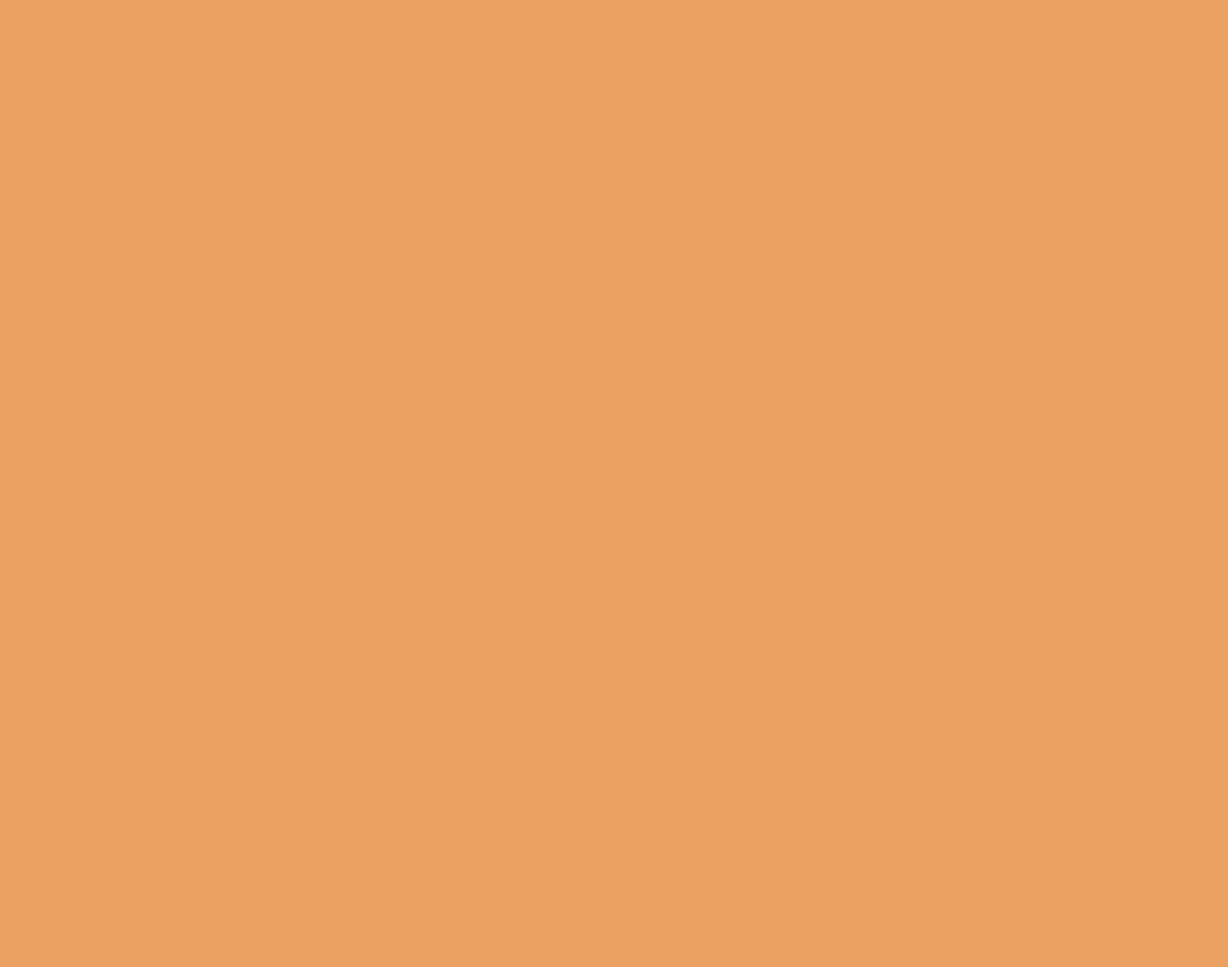
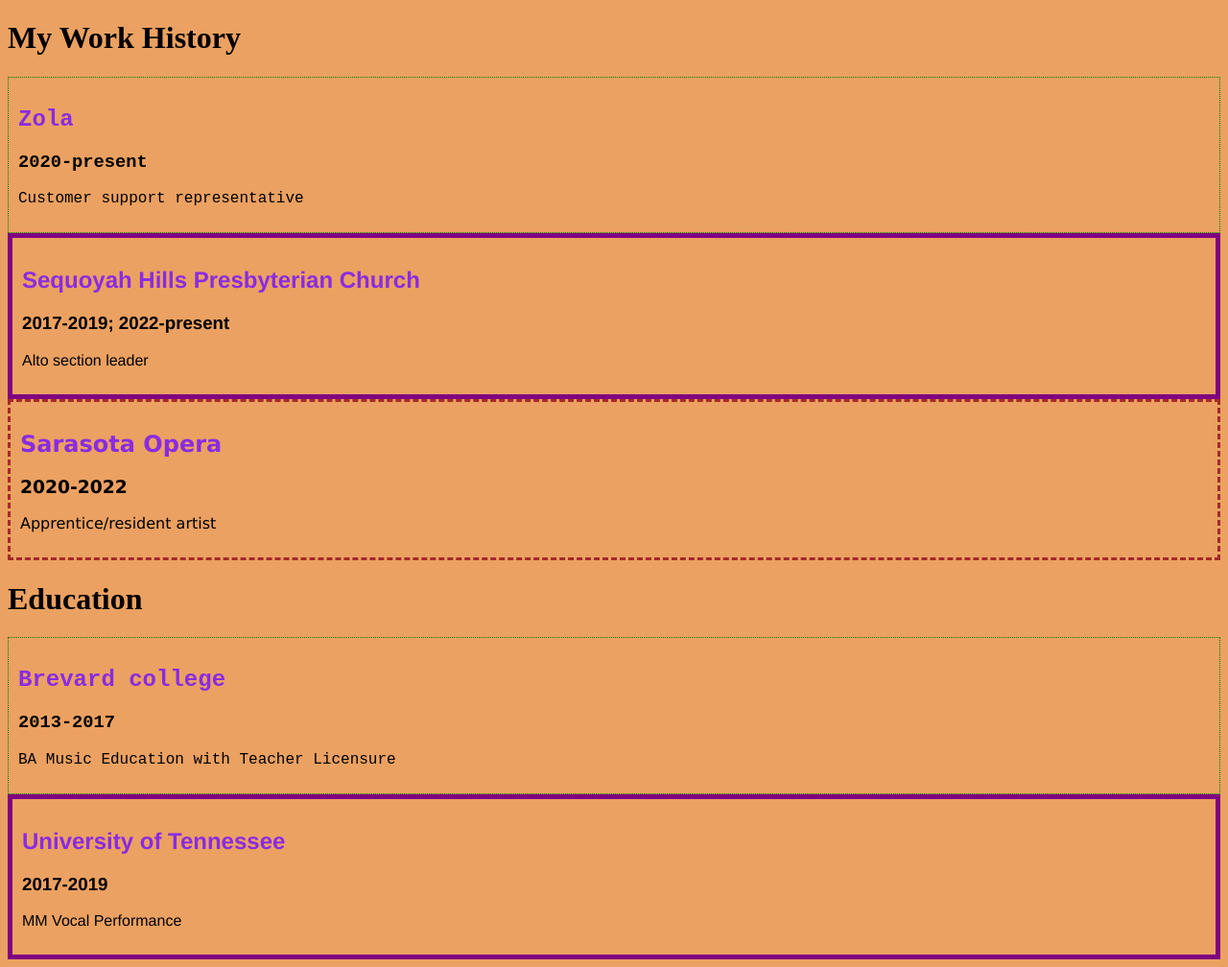
Before and after one commit to toripatricia/LAB-HTML-Resume, a plain HTML site: page index.html in a window 1280 px wide. Shown: the whole page at 96% size. Before the commit the page ends 800 px from the top, so only its background shows below. Drawn offline with Linux system fonts and the light colour scheme.

Commit message:
Does this work?

```diff
--- a/index.html
+++ b/index.html
@@ -11,3 +11,60 @@
   <script src="main.js"></script>
 </body>
 </html>
+
+<html>
+<head> <title>Tori Franklin Resume</title> </head>
+<body>
+<h1>My Work History</h1>
+<article id="articleOne">
+  <h2>Zola</h2>
+  <h3>2020-present</h3>
+  <section>
+    <p>Customer support representative</p>
+  </section>
+</article>
+
+<article id="articleTwo">
+  <h2>Sequoyah Hills Presbyterian Church</h2>
+  <h3>2017-2019; 2022-present</h3>
+  <section>
+    <p>Alto section leader</p>
+  </section>
+</article>
+
+<article id="articleThree">
+  <h2>Sarasota Opera</h2>
+  <h3>2020-2022</h3>
+  <section>
+    <p>Apprentice/resident artist</p>
+  </section>
+</article>
+
+</body>
+</html>
+
+<html>
+  <head> <title>Tori Franklin Resume</title> </head>
+  <body>
+    <h1>Education</h1>
+    <article id="articleOne">
+      <h2>Brevard college</h2>
+      <h3>2013-2017</h3>
+      <section>
+        <p>BA Music Education with Teacher Licensure</p>
+      </section>
+    </article>
+
+    <article id="articleTwo">
+      <h2>University of Tennessee</h2>
+      <h3>2017-2019</h3>
+      <section>
+        <p>MM Vocal Performance</p>
+      </section>
+    </article>
+
+    </body>
+
+
+
+</html>
--- a/main.css
+++ b/main.css
@@ -1,3 +1,26 @@
 body {
   background-color: rgb(235, 161, 97);
 }
+
+h2{
+  color: blueviolet;
+}
+
+article{
+  padding: 10px;
+}
+
+#articleOne{
+  font-family: 'Courier New';
+  border: 1px dotted green;
+}
+
+#articleTwo{
+  font-family: 'Franklin Gothic Medium';
+  border: 5px solid purple;
+}
+
+#articleThree{
+  font-family: 'Lucida Sans';
+  border: 3px dashed brown;
+}
```
